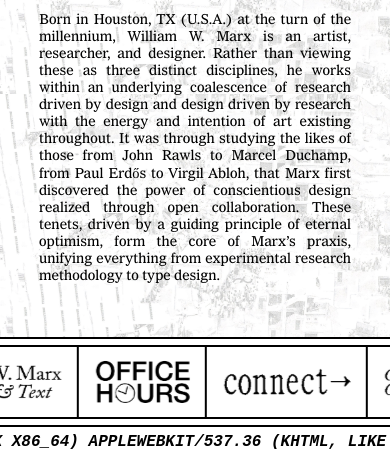
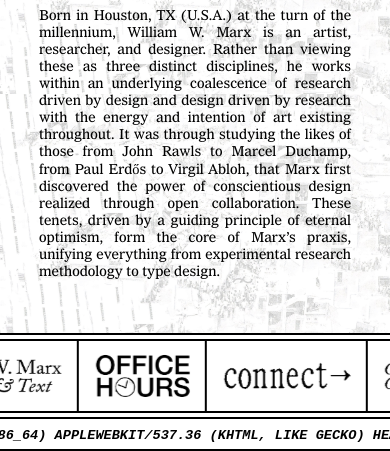
Before and after one commit to williamwmarx/marx.sh, a Gatsby site: page / in a window 390 px wide. Shown: the part 166-617 px from the top of the page. Built offline with nearby package versions, Linux system fonts and the light colour scheme; Gatsby itself is replaced by a stand-in of ours; no server answers; a web font is replaced by a local one.

Commit message:
fix mobile styling

```diff
--- a/src/styles/header.css
+++ b/src/styles/header.css
@@ -58,7 +58,7 @@ h1 {
 	#desc {
 		font-family: "NYTImperial", Times, serif;
 		font-size: 0.9em;
-		margin: 24px 0px 0px 0px;
+		margin: 20px 0px 0px 0px;
 		position: relative;
 		left: 10%;
 		width: 80%;
@@ -74,8 +74,9 @@ h1 {
 		background-color: #fff;
 	}
 
-	header div.ticker {
-		margin: 5px 8px;
+	header .ticker {
+		padding: 6px;
+		margin: 4px 8px;
 		border-top: 2px solid black;
 		border-bottom: 2px solid black;
 	}
--- a/src/styles/ticker.css
+++ b/src/styles/ticker.css
@@ -66,7 +66,20 @@
 		height: 70px;
 	}
 
-	.ticker.user > div {
-		margin: 5px 8px;
+	.ticker {
+		margin: 6px 0px;
+	}
+
+	.ticker.user {
+		margin-left: 0px;
+	}
+
+	.ticker > div {
+		padding:l0px 0px;
+		margin: 0px 0px;
+	}
+
+	.ticker-text {
+		font-size: 0.85em;
 	}
 }
```
